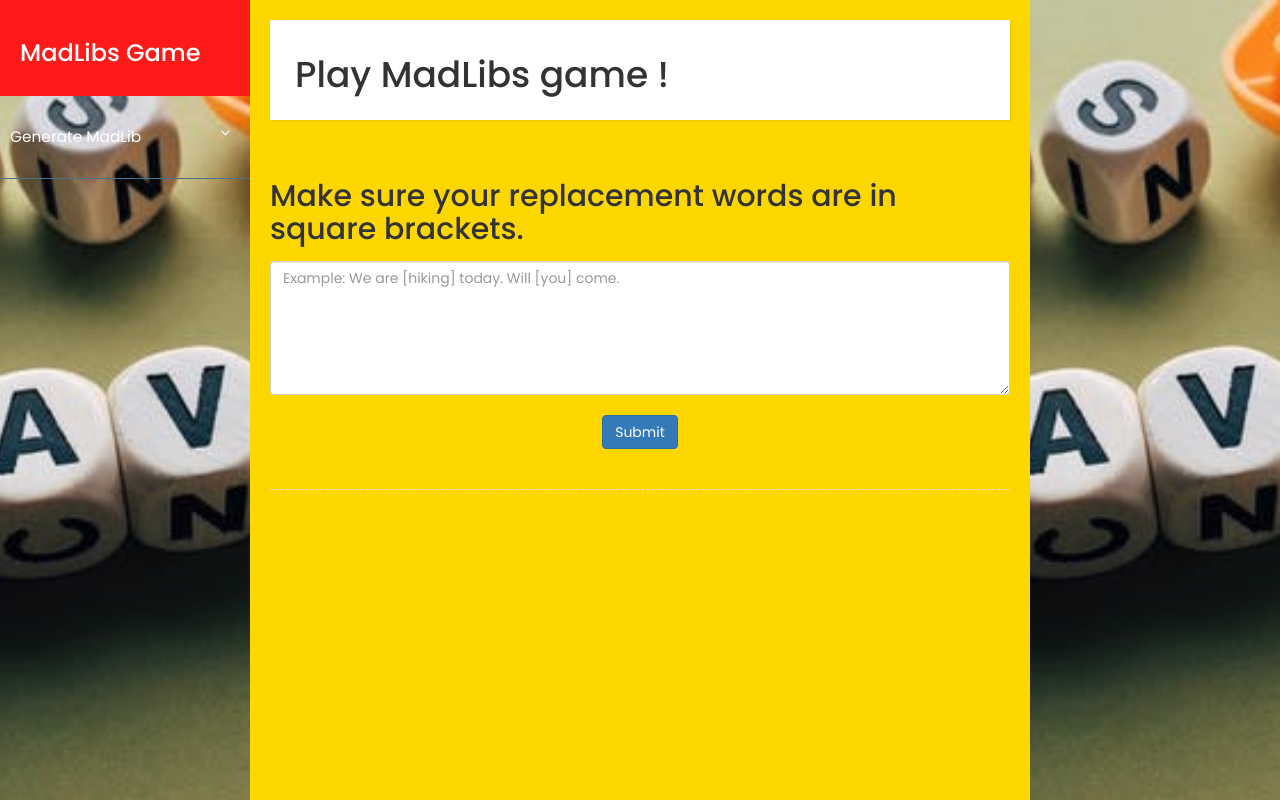
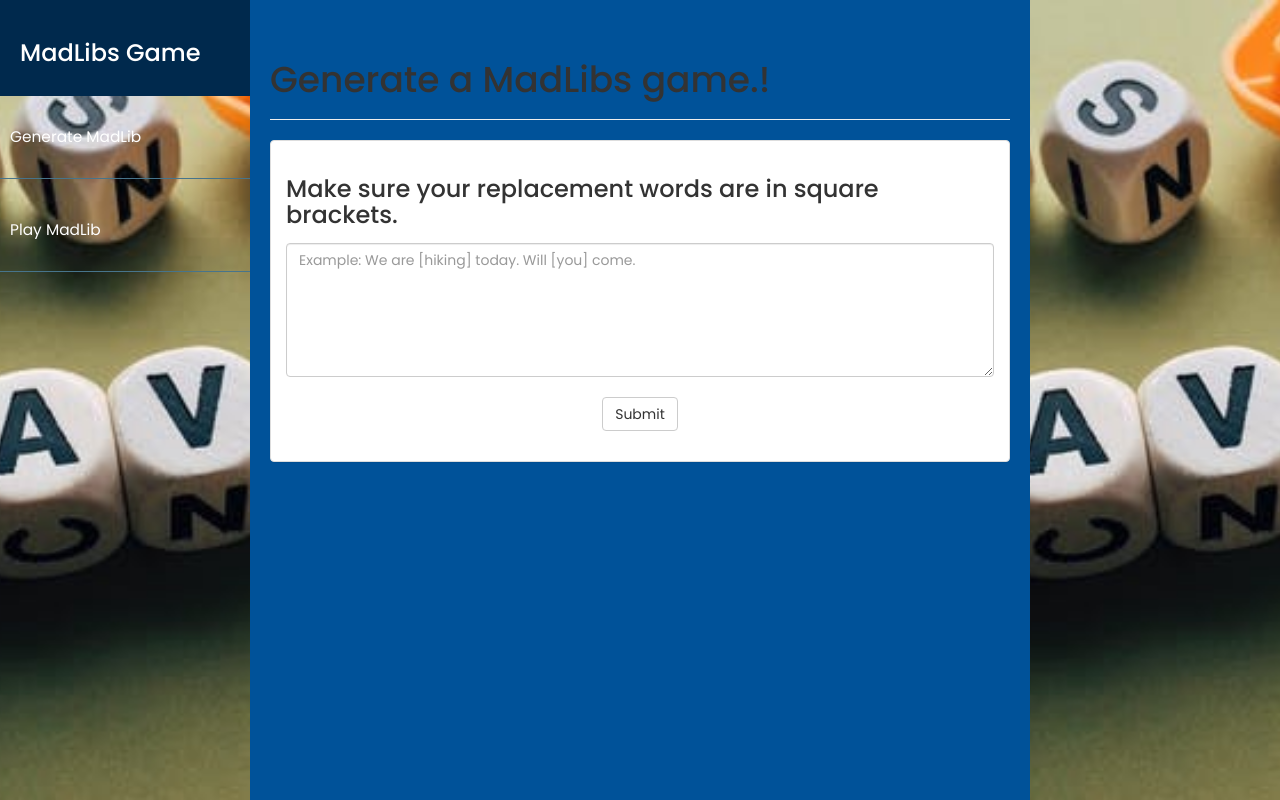
Before and after one commit to suchitrasompalli/madlibs, a Flask app: page / in a window 1280 px wide. Run offline with Flask 2, Linux system fonts and the light colour scheme; some libraries are stand-ins or nearby versions.

Commit message:
feat: Added bootstrap panel.

```diff
--- a/static/style.css
+++ b/static/style.css
@@ -6,7 +6,7 @@
 
 body {
     font-family: 'Poppins', sans-serif;
-    background-color: #ffd700;
+    background-color: #005299;
 }
 
 p {
@@ -37,7 +37,10 @@ a, a:hover, a:focus {
     outline: none !important;
     border: none;
 }
-
+.navbar-default {
+    background-color: #f8f8f8;
+    border-color: #e7e7e7;
+}
 .line {
     width: 100%;
     height: 1px;
@@ -56,7 +59,7 @@ a, a:hover, a:focus {
 #sidebar {
     min-width: 250px;
     max-width: 250px;
-    background: #ff1a1a;
+    background: #00294d;
     color: #fff;
     transition: all 0.3s;
 }
@@ -67,7 +70,7 @@ a, a:hover, a:focus {
 
 #sidebar .sidebar-header {
     padding: 20px;
-    background: #ff1a1a;
+    background: #00294d;
 }
 
 #sidebar ul.components {
@@ -150,7 +153,7 @@ a.article, a.article:hover {
     width:100%;
     height:100%;
 	background-image:url('words.jpeg');
-	background-repeat:no-repeat;
+	background-repeat:repeat-y;
 	background-position:center center;
 	background-size:cover;
 }
--- a/templates/generate.html
+++ b/templates/generate.html
@@ -1,51 +1,25 @@
 {% extends "main.html" %} {% block content %}
-<div class="wrapper">
-    <!-- Sidebar Holder -->
-    <nav id="sidebar">
-        <div class="img">
-        <div class="sidebar-header">
-            <h3>MadLibs Game</h3>
-        </div>
-
-        <ul class="list-unstyled components">
-            <li>
-                <a href="#homeSubmenu" data-toggle="collapse" aria-expanded="false">Generate MadLib</a>
-            </li>
-        </ul>
-    </div>
-    </nav>
 
 <!-- Page Content Holder -->
 <div id="content">
 
-        <nav class="navbar navbar-default">
-            <div class="container-fluid">
-
-                <div class="navbar-header">
-                    <h1>Play MadLibs game !</h1>
+    <div class="page-header">
+        <h1>Generate a MadLibs game.!</h1>
     </div>
-
-            </div>
-        </nav>
-
+    <div class="panel panel-default">
+      <div class="panel-body">
           <div class="form-group">
-            <label for="formControlTextarea1"><h2>Make sure your replacement words are in square brackets.</h2></label>
+              <label for="formControlTextarea1"><h3>Make sure your replacement words are in square brackets.</h3></label>
               <div class="center">
                   <textarea class="form-control" id="formControlTextarea1" rows="6"
                   placeholder="Example: We are [hiking] today. Will [you] come."></textarea>
                   <br/>
-                <button type="button" class="btn btn-primary">Submit</button>
+                  <button type="submit" class="btn btn-default">Submit</button>
               </div>
           </div>
-        <div class="line"></div>
+      </div>
+    </div>
 
 </div>
 
-    <!-- Sidebar Holder -->
-    <nav id="sidebar">
-        <div class="img"></div>
-
-    </nav>
-
-</div>
 {% endblock %}
--- a/templates/main.html
+++ b/templates/main.html
@@ -10,7 +10,39 @@
 	</head>
 
 	<body class="body-color">
+
+		<div class="wrapper">
+
+		    <!-- Sidebar Holder -->
+		    <nav id="sidebar">
+		        <div class="img">
+		        	<div class="sidebar-header">
+		            	<h3>MadLibs Game</h3>
+		        	</div>
+
+		        	<ul class="list-unstyled components">
+		            	<li>
+		                	<a href="#generate.html">Generate MadLib</a>
+		            	</li>
+
+		        	</ul>
+					<ul class="list-unstyled components">
+
+						<li>
+		                	<a href="#play.html">Play MadLib</a>
+		            	</li>
+		        	</ul>
+		    	</div>
+		    </nav>
 			{% block content %}
 			{% endblock %}
+
+
+		<!-- Sidebar Holder -->
+		<nav id="sidebar">
+			<div class="img"></div>
+		</nav>
+
+	</div>
 	</body>
 </html>
```
Lines whose indentation alone changed are shown as unchanged.
